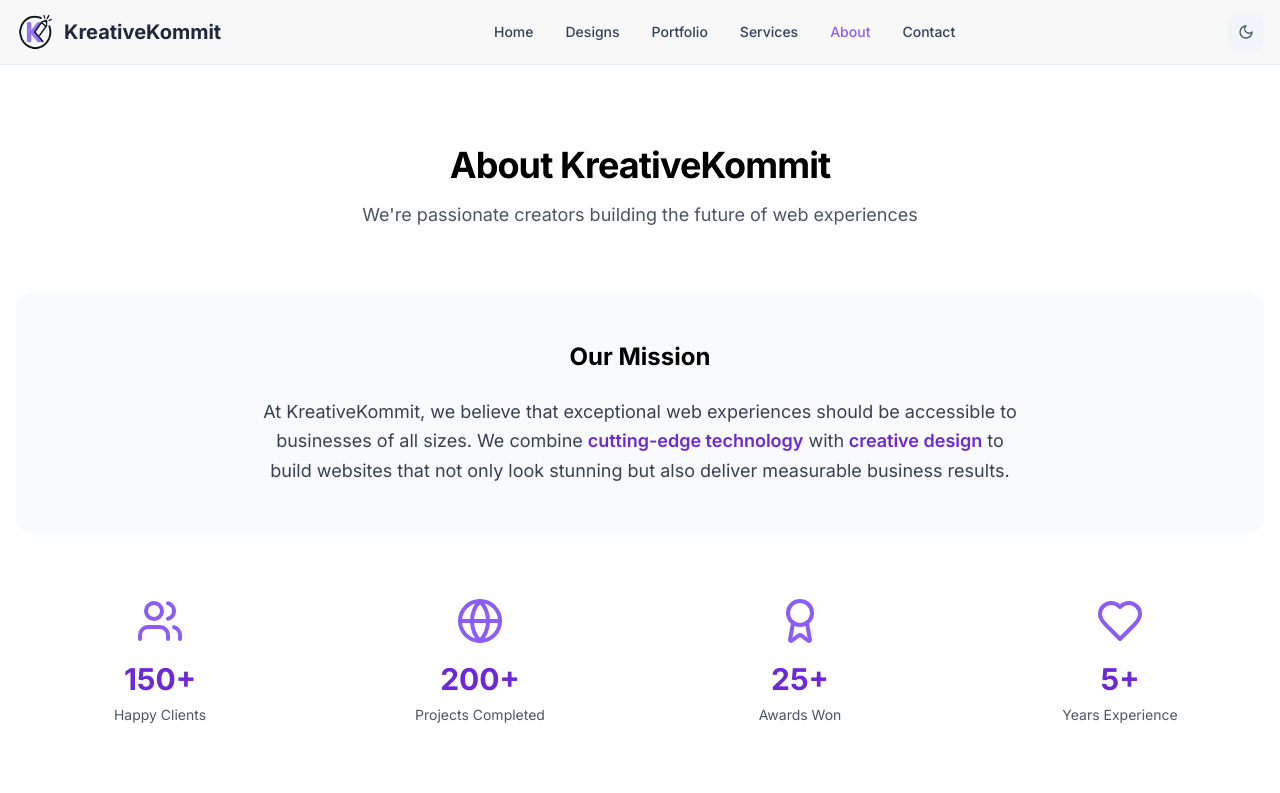
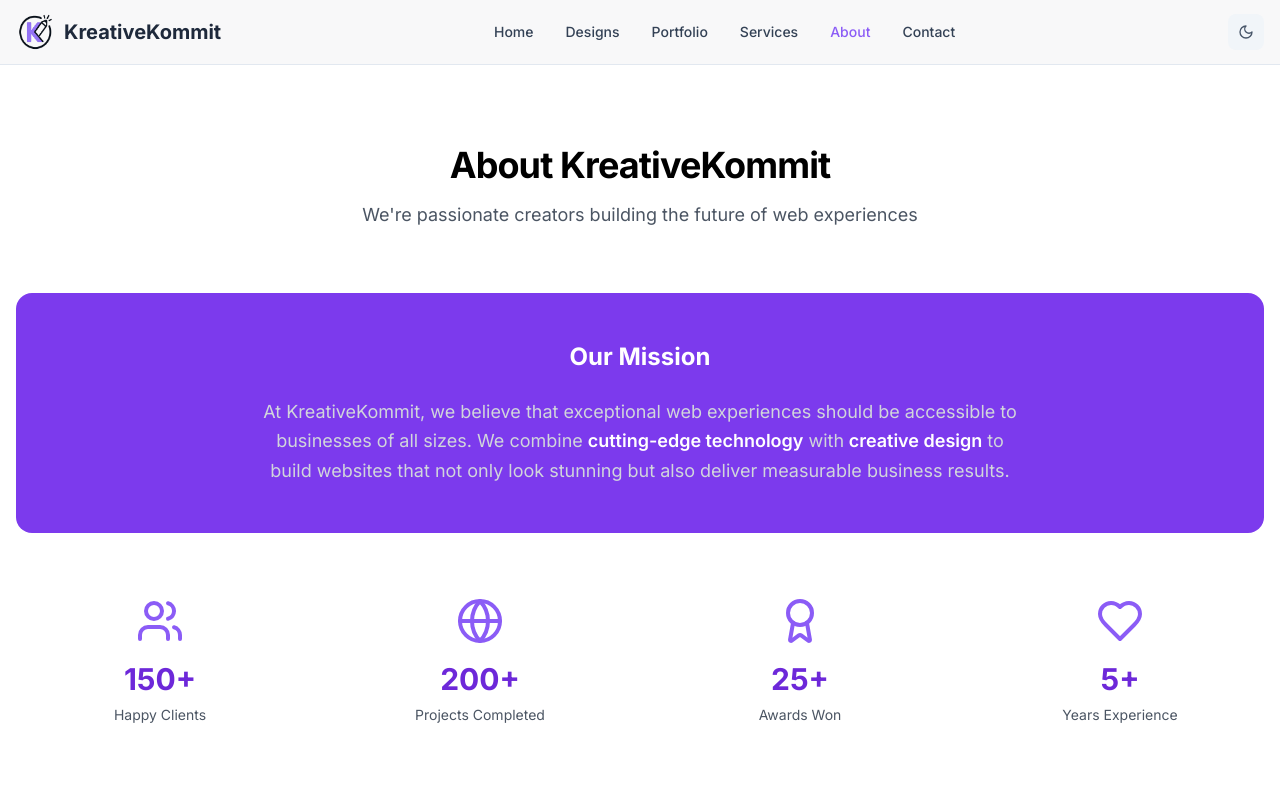
Before and after one commit to Moazzam9/Kreative-Kommit.co, a Next.js app: page /about in a window 1280 px wide. Shown: the top 793 px of the page. Built offline with nearby package versions, Linux system fonts and the light colour scheme.

Commit message:
about page color fixed

```diff
--- a/app/about/page.tsx
+++ b/app/about/page.tsx
@@ -105,15 +105,15 @@ export default function AboutPage() {
             </p>
           </div>
 
-          <div className="bg-primary-50 dark:bg-primary-950 rounded-2xl p-8 lg:p-12 mb-16">
+          <div className="bg-primary-700 dark:bg-primary-700 rounded-2xl p-8 lg:p-12 mb-16">
             <div className="mx-auto max-w-3xl text-center">
-              <h2 className="text-2xl font-bold text-black dark:text-white mb-6">
+              <h2 className="text-2xl font-bold text-white dark:text-white mb-6">
                 Our Mission
               </h2>
-              <p className="text-lg text-gray-700 dark:text-gray-300 leading-relaxed">
+              <p className="text-lg text-gray-300 dark:text-gray-300 leading-relaxed">
                 At KreativeKommit, we believe that exceptional web experiences should be accessible to businesses of all sizes.
-                We combine <span className="font-semibold text-primary-800 dark:text-primary-300">cutting-edge technology</span> with
-                <span className="font-semibold text-primary-800 dark:text-primary-300"> creative design</span> to build websites
+                We combine <span className="font-semibold text-white dark:text-white">cutting-edge technology</span> with
+                <span className="font-semibold text-white dark:text-white"> creative design</span> to build websites
                 that not only look stunning but also deliver measurable business results.
               </p>
             </div>
```
